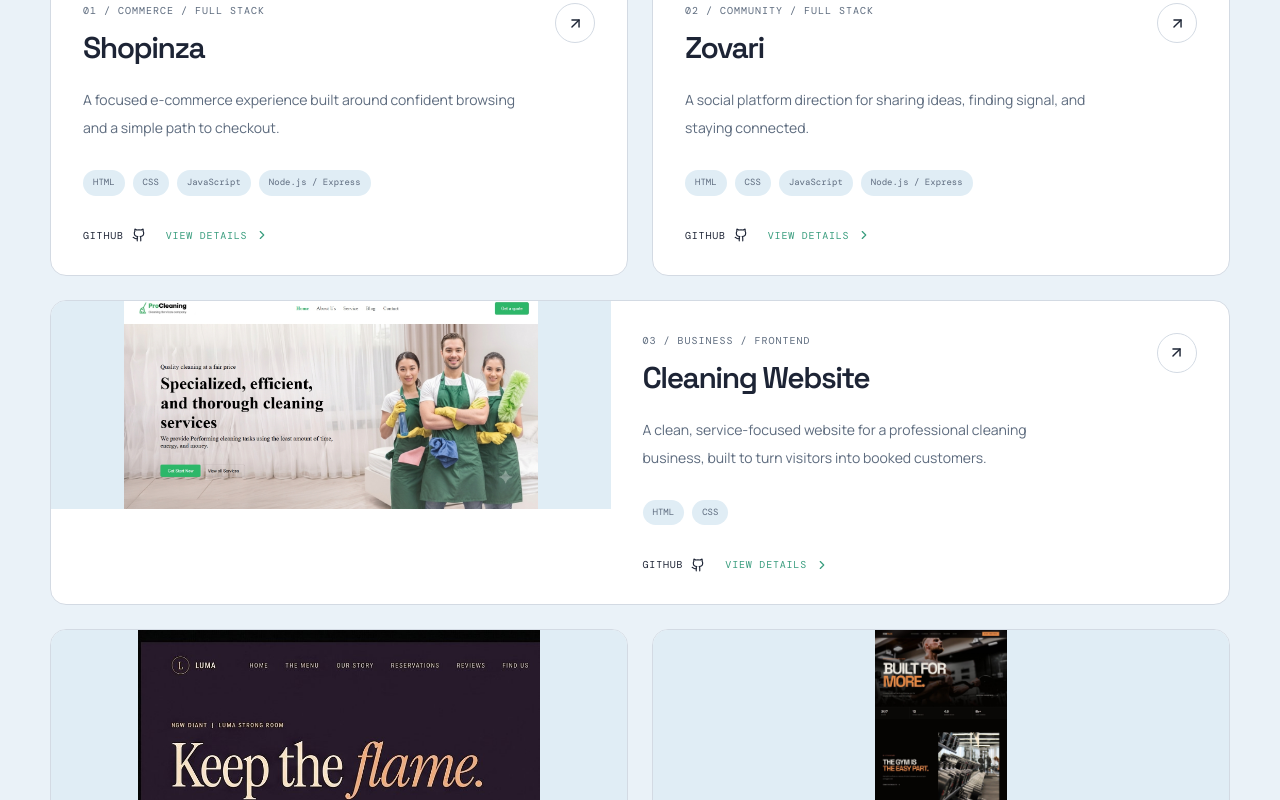
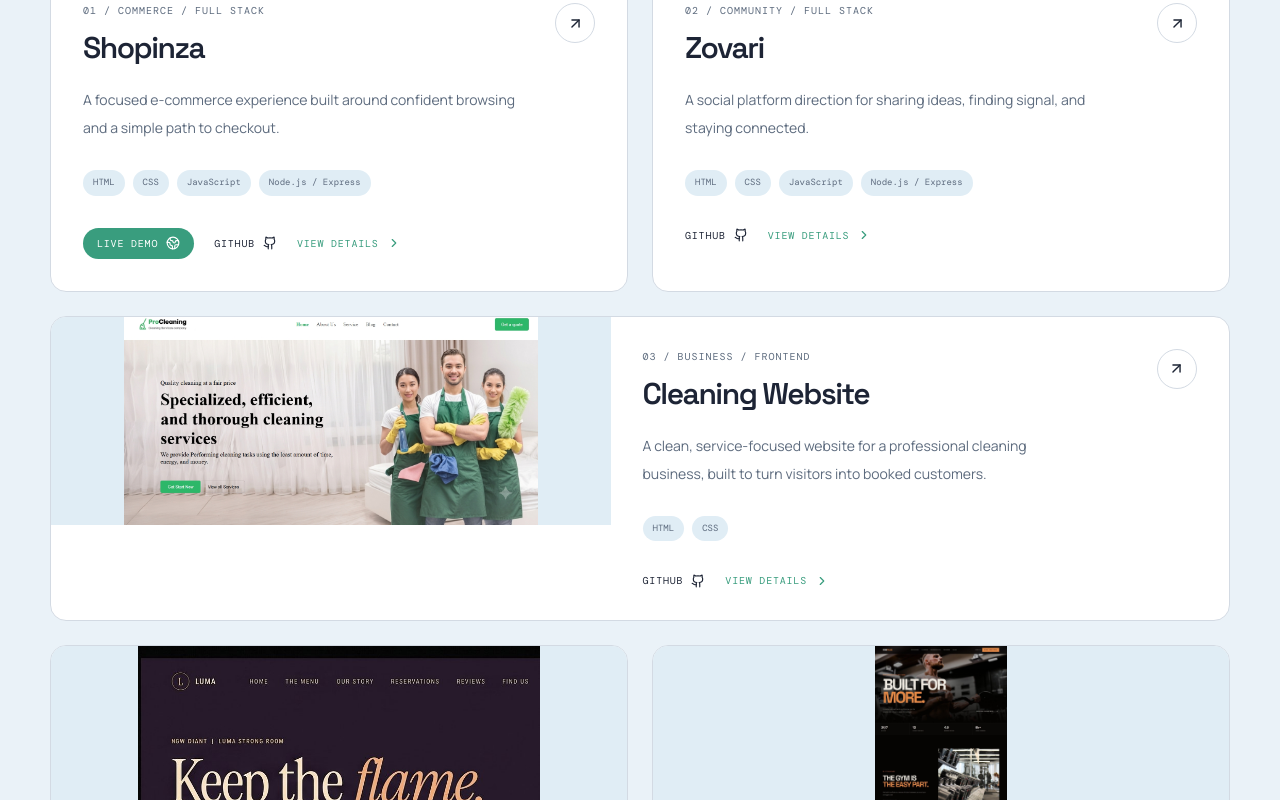
Before and after one commit to tariq9012/Tariq-portfolio, a React (Vite) app: page / in a window 1280 px wide. Shown: the part 3206-4006 px from the top of the page. Built offline with nearby package versions, Linux system fonts and the light colour scheme.

Commit message:
projects updated

```diff
--- a/src/App.tsx
+++ b/src/App.tsx
@@ -43,7 +43,7 @@ const socials = [
 ];
 
 const stats = [
-  { value: '05', label: 'Featured builds' },
+  { value: '07', label: 'Featured builds' },
   { value: '14', label: 'Technologies explored' },
   { value: '01', label: 'Developer mindset' },
   { value: '∞', label: 'Curiosity in progress' },
@@ -66,7 +66,9 @@ const projects: Project[] = [
     features: ['Product discovery and category browsing', 'Cart and checkout flow foundations', 'Responsive product detail views', 'Database-ready inventory structure'],
     challenges: 'Balancing a rich catalog with a low-friction shopping path across smaller screens.',
     learned: 'The best commerce interfaces make the next useful action obvious without removing the sense of exploration.',
-    categories: ['Full Stack', 'JavaScript'], stack: ['HTML', 'CSS', 'JavaScript', 'Node.js / Express', 'MySQL'], tone: 'mint', number: '01',
+    categories: ['Full Stack', 'JavaScript'], stack: ['HTML', 'CSS', 'JavaScript', 'Node.js / Express', 'MongoDB'], tone: 'mint', number: '01',
+    repoUrl: 'https://github.com/tariq9012/shopinza-e-commerce-website',
+    liveUrl: 'https://shopinza-e-commerce-website.vercel.app/',
     images: ['/projects/shopinza/1.jpg', '/projects/shopinza/2.jpg', '/projects/shopinza/3.jpg', '/projects/shopinza/4.jpg'],
   },
   {
@@ -122,6 +124,32 @@ const projects: Project[] = [
     liveUrl: 'https://ironpulse-gym-pi.vercel.app',
     images: ['/projects/ironpulse-gym/1.jpg', '/projects/ironpulse-gym/2.jpg', '/projects/ironpulse-gym/3.jpg', '/projects/ironpulse-gym/4.jpg', '/projects/ironpulse-gym/5.jpg'],
   },
+  {
+    id: 'bizlinko', name: 'BizLinko', eyebrow: 'Jobs / Full Stack',
+    description: 'A full-stack job marketplace connecting job seekers and employers, with authenticated dashboards for both sides and an admin area.',
+    overview: 'BizLinko lets job seekers discover and apply to roles while employers post jobs, manage applications, and build out a company profile — a server-rendered React application with role-based dashboards rather than a static job board.',
+    problem: 'Job boards often treat seekers and employers as an afterthought on top of a listing page, leaving applications, company profiles, and admin oversight scattered across disconnected tools.',
+    solution: 'A single TanStack Start application backed by Supabase: job search and company directories for visitors, dedicated dashboards for job seekers (applications, saved jobs, profile) and employers (job posting, application management, company settings), and an admin area — all secured with Postgres Row Level Security rather than trusting the frontend alone.',
+    features: ['Job search and listings with category browsing', 'Company profiles and directory', 'Job seeker dashboard: applications, saved jobs, profile', 'Employer dashboard: post jobs, manage applications, company settings', 'Admin area and career resources section'],
+    challenges: 'Getting authorization right at the database layer — Postgres Row Level Security policies had to mirror the app\u2019s job-seeker/employer/admin roles exactly, since RLS is the real security boundary, not the UI.',
+    learned: 'File-based routing and server functions in TanStack Start made it straightforward to keep data loading colocated with the routes that need it, instead of juggling a separate API layer for simple reads.',
+    categories: ['Full Stack', 'React'], stack: ['React', 'TanStack Start', 'Tailwind CSS', 'Supabase', 'PostgreSQL'], tone: 'sand', number: '06',
+    repoUrl: 'https://github.com/tariq9012/BizLinko-Website',
+    liveUrl: 'https://biz-linko-website.vercel.app/',
+  },
+  {
+    id: 'estatehub', name: 'EstateHub', eyebrow: 'Real Estate / Full Stack',
+    description: 'A real-estate marketplace with separate Buyer, Agent, and Admin roles, backed by a React frontend and an Express + PostgreSQL API.',
+    overview: 'EstateHub is a three-sided real-estate platform: buyers browse and compare properties, agents manage listings and respond to inquiries, and admins moderate the whole marketplace — with every role boundary enforced on the server, not just hidden in the UI.',
+    problem: 'Real-estate sites usually serve one audience well (buyers) and leave agents and moderation as an afterthought, so listings go stale and there is no real oversight of who can do what.',
+    solution: 'A React single-page frontend talking to an Express API on PostgreSQL (Neon), with authentication and authorization middleware checked on every protected route: buyers get search, favorites, comparisons, and messaging; agents get listing management, inquiries, and license verification; admins get moderation, user management, and an audit log.',
+    features: ['Property browsing, search, favorites, and comparison for buyers', 'Messaging, inquiries, and appointment requests between buyers and agents', 'Agent listing management plus license verification and renewal', 'Admin moderation, user management, and audit log', 'JWT access + refresh token authentication with HTTP-only cookies'],
+    challenges: 'Designing a 29-table PostgreSQL schema that could cleanly support three different roles and their workflows, then shipping migrations and a seed/verify pipeline so the database state is never a guess.',
+    learned: 'Enforcing `authenticate` + `authorize(role)` middleware on every protected route \u2014 not just the sensitive ones \u2014 removed an entire class of "forgot to check the role" bugs before they could happen.',
+    categories: ['Full Stack', 'React'], stack: ['React', 'Express', 'PostgreSQL', 'JWT', 'Node.js'], tone: 'sky', number: '07',
+    repoUrl: 'https://github.com/tariq9012/EstateHub-Website',
+    liveUrl: 'https://estatehub-website-five.vercel.app/',
+  },
 ];
 
 const timeline = [
@@ -141,6 +169,8 @@ const projectToneClasses: Record<Project['tone'], string> = {
   blue: 'bg-[#d7e7ef]',
   plum: 'bg-[#e2d6e8]',
   ember: 'bg-[#f3d2b8]',
+  sand: 'bg-[#ead9bd]',
+  sky: 'bg-[#cfe3f2]',
 };
 
 function ScrollReveal({ children, className = '', delay = 0 }: { children: ReactNode; className?: string; delay?: number }) {
```
Also changed, not shown: 1 other file (tests, documents, lock files or other folders).
